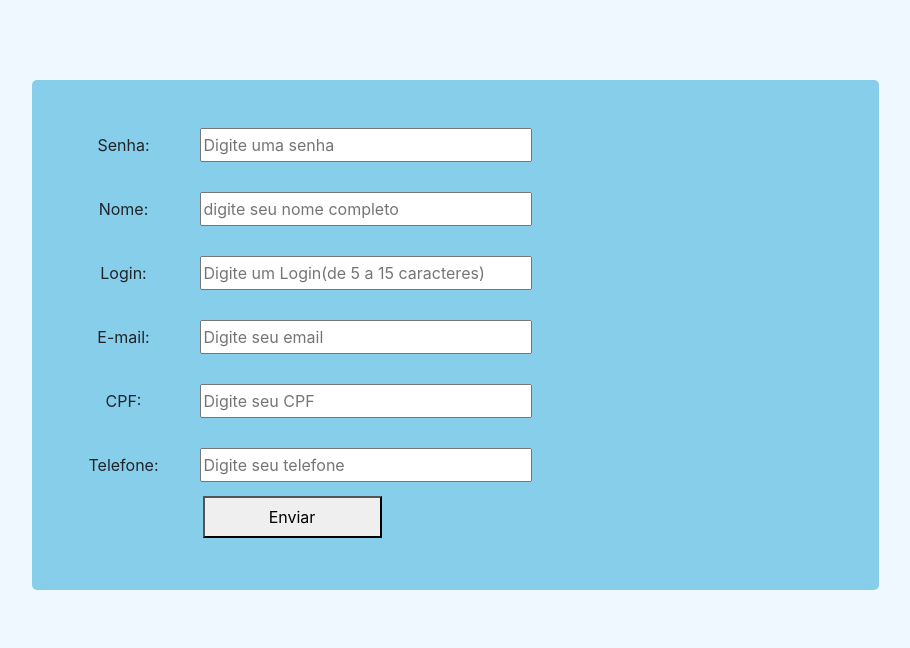
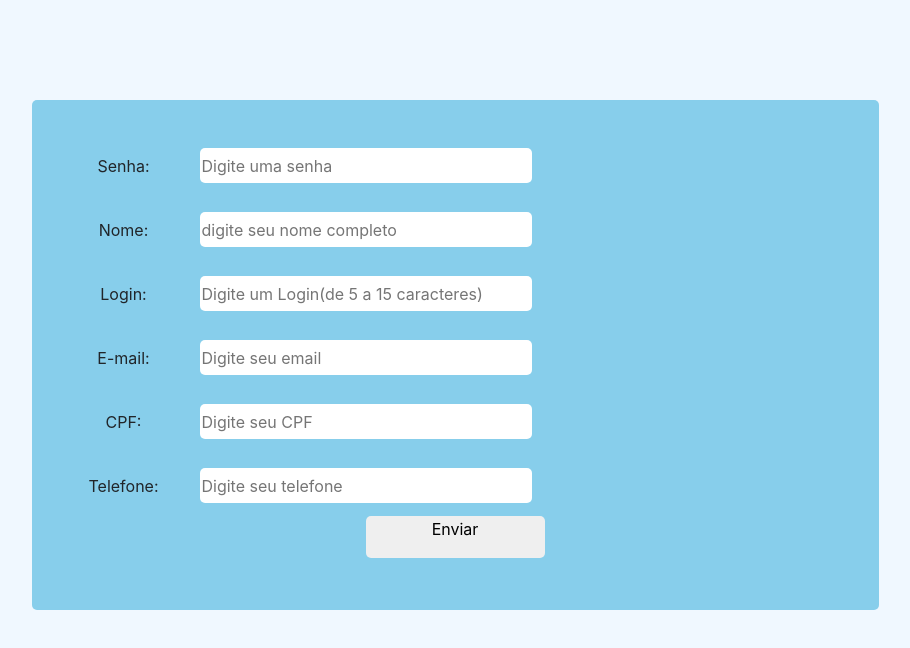
Before and after one commit to lucas648/teste-angular, an Angular app: page /cadastro in a window 1280 px wide. Shown: the top 648 px of the page, without its empty margins (185-1095 px from the left). Built offline with nearby package versions, Linux system fonts and the light colour scheme.

Commit message:
Ajustes no estilo dos componentes

```diff
--- a/src/app/cadastro/cadastro.component.html
+++ b/src/app/cadastro/cadastro.component.html
@@ -1,4 +1,4 @@
-<form class="cadastro-form container-fluid" [formGroup]="form" (ngSubmit)="onSubmit()">
+<form class="cadastro-form container-fluid box-padrao" [formGroup]="form" (ngSubmit)="onSubmit()">
   <div class="cadastro-form-item">
     <label
       class="cadastro-form-item-label"
@@ -6,7 +6,7 @@
       Senha:
     </label>
     <input
-      class="cadastro-form-item-input"
+      class="cadastro-form-item-input app-input"
       formControlName="password"
       type="text"
       placeholder="Digite uma senha"
@@ -20,7 +20,7 @@
       Nome:
     </label>
     <input
-      class="cadastro-form-item-input"
+      class="cadastro-form-item-input app-input"
       formControlName="fullname"
       type="text"
       placeholder="digite seu nome completo"
@@ -34,7 +34,7 @@
       Login:
     </label>
     <input
-      class="cadastro-form-item-input"
+      class="cadastro-form-item-input app-input"
       formControlName="login"
       type="text"
       placeholder="Digite um Login(de 5 a 15 caracteres)"
@@ -48,7 +48,7 @@
       E-mail:
     </label>
     <input
-      class="cadastro-form-item-input"
+      class="cadastro-form-item-input app-input"
       formControlName="email"
       type="text"
       placeholder="Digite seu email"
@@ -62,7 +62,7 @@
       CPF:
     </label>
     <input
-      class="cadastro-form-item-input"
+      class="cadastro-form-item-input app-input"
       formControlName="cpf"
       type="text"
       placeholder="Digite seu CPF"
@@ -76,7 +76,7 @@
       Telefone:
     </label>
     <input
-      class="cadastro-form-item-input"
+      class="cadastro-form-item-input app-input"
       formControlName="phone"
       type="text"
       placeholder="Digite seu telefone"
@@ -84,7 +84,7 @@
   </div>
   <button
     type="submit"
-    class="cadastro-form-button"
+    class="cadastro-form-button app-button"
   >
     Enviar
   </button>
--- a/src/app/cadastro/cadastro.component.scss
+++ b/src/app/cadastro/cadastro.component.scss
@@ -1,11 +1,6 @@
 .cadastro-form {
-  border-radius: 5px;
   width: 847px;
   height: 510px;
-  padding: 16px;
-  left: 246px;
-  top: 86px;
-  margin-top: 80px;
   background-color: #87CEEB;
   &-item {
     padding: 32px;
@@ -18,13 +13,9 @@
     &-input {
       margin-left: 32px;
       width: 332px;
-      height: 34px;
     }
   }
   &-button {
-    width: 179px;
-    height: 42px;
-    margin-top: 16px;
-    margin-left: 155px;
+     margin-top: 16px;
   }
 }
--- a/src/app/home/home.component.html
+++ b/src/app/home/home.component.html
@@ -1,4 +1,4 @@
-<div class="home-app container-fluid">
+<div class="home-app container-fluid box-padrao">
     <div class="home-app-title">
         <h1>Seja Bem Vindo!!</h1>
     </div>
--- a/src/app/home/home.component.scss
+++ b/src/app/home/home.component.scss
@@ -2,7 +2,6 @@
   position: relative;
   width: 698px;
   height: 422px;
-  margin-top: 150px;
   background-color: #00FFFF;
   &-title {
     position: absolute;
@@ -15,6 +14,8 @@
     position: absolute;
     width: 528px;
     height: 62px;
+    border: 0;
+    border-radius: 5px;
     left: 79px;
     top: 150px;
   }
@@ -23,6 +24,8 @@
     position: absolute;
     width: 527px;
     height: 66px;
+    border: 0;
+    border-radius: 5px;
     left: 79px;
     top: 256px;
   }
--- a/src/app/login/login.component.html
+++ b/src/app/login/login.component.html
@@ -1,5 +1,5 @@
 <form [formGroup]="loginForm" (ngSubmit)="onSubmit()">
-  <div class="login-container container-fluid" >
+  <div class="login-container container-fluid box-padrao" >
     <h1 class="login-title">Login</h1>
       <div class="login-name">
         <label
@@ -11,7 +11,7 @@
         <input
           formControlName="login"
           type="text"
-          class="login-name-input"
+          class="login-name-input app-input"
         >
       </div>
       <div class="login-password">
@@ -24,13 +24,13 @@
         <input
           formControlName="password"
           type="password"
-          class="login-name-password-input"
+          class="login-name-password-input app-input"
         >
       </div>
 
       <div >
         <button
-          class="login-button-submit"
+          class="app-button"
           type="submit"
         >
           Entrar
--- a/src/app/login/login.component.scss
+++ b/src/app/login/login.component.scss
@@ -2,11 +2,6 @@
     &-container {
       width: 564px;
       height: 368px;
-      left: 145px;
-      top: 94px;
-      margin-top: 100px;
-      padding: 32px;
-      border-radius: 5px;
       background-color: #6495ED;
 
     }
@@ -29,14 +24,6 @@
         &-input, &-password-input {
           margin: 16px;
           width: 258px;
-          height: 35px;
         }
     }
-    &-button-submit {
-      width: 179px;
-      height: 42px;
-      margin: 0 auto;
-      display: flex;
-      justify-content: center;
-    }
 }
--- a/src/styles.scss
+++ b/src/styles.scss
@@ -2,3 +2,25 @@
 html,body {
     background-color: aliceblue;
 }
+
+.box-padrao {
+    border-radius: 5px;
+    margin-top: 100px;
+    padding: 16px;
+}
+
+.app-button {
+    width: 179px;
+    height: 42px;
+    margin: 0 auto;
+    display: flex;
+    justify-content: center;
+    border: 0;
+    border-radius: 5px;
+}
+
+.app-input {
+    height: 35px;
+    border: 0;
+    border-radius: 5px;
+}
```
